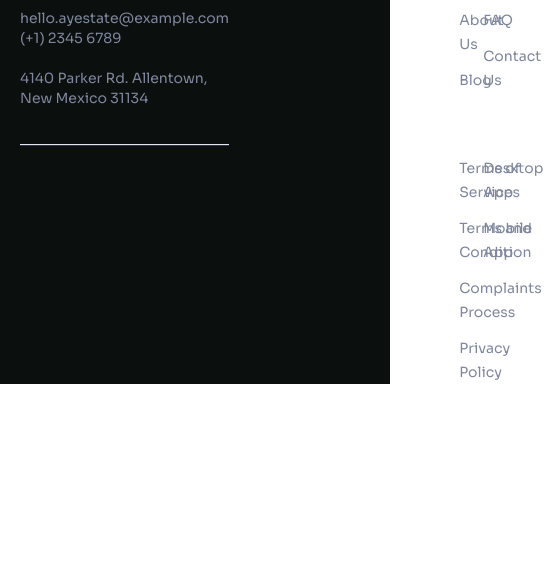
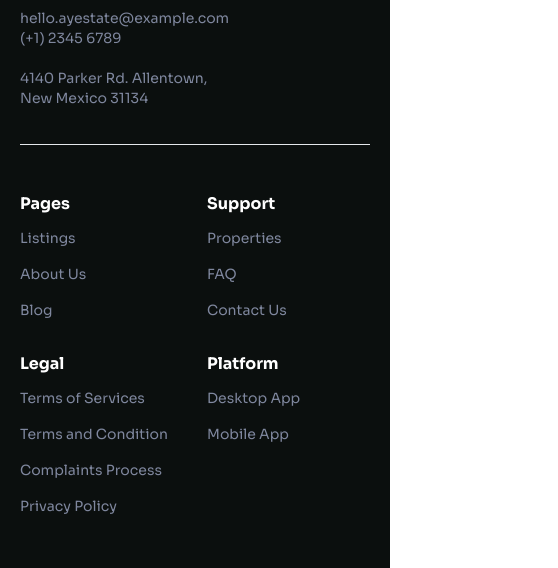
Before and after one commit to JoreinhardS/AyEstate, a website: page public/index.html in a window 390 px wide. Shown: the part 7689-8257 px from the top of the page, 558 px wide, since content can reach past the window. Before the commit the page ends 8073 px from the top, so only its background shows below. Drawn offline with nearby package versions, Linux system fonts and the light colour scheme.

Commit message:
third commit

```diff
--- a/public/index.html
+++ b/public/index.html
@@ -330,7 +330,7 @@
 
     <!-- Footer Section -->
     <footer class="bg-black text-white">
-        <div class="container mx-auto px-5 pt-[50px] lg:pt-[100px] flex gap-[230px]">
+        <div class="container mx-auto px-5 py-[50px] lg:pt-[100px] lg:pb-8 flex flex-col lg:flex-row lg:gap-[230px]">
             <div class="flex flex-col gap-5 lg:gap-6">
                 <div>
                     <a href="#" class="logo text-playball text-3xl font-normal">AyEstate</a>
@@ -339,29 +339,29 @@
                     (+1) 2345 6789</div>
                 <div class="text-[#7F879E] font-normal lg:font-medium text-sm2 lg:text-base leading-5 lg:leading-8">4140 Parker Rd. Allentown, <br>
                     New Mexico 31134</div>
-                <hr class="lg:hidden h-0.5 bg-[#2E334B] my-4 w-full">
+                <hr class="lg:hidden h-0.5 bg-[##7F879E] my-4 w-full">
             </div>
-            <div class="grid grid-cols-2 gap-x-6 gap-y-8 lg:gap-x-20 lg:grid-cols-4">
-                <div class="flex flex-col gap-3 w-fit">
+            <div class="grid grid-cols-2 gap-x-6 gap-y-8 mt-8 lg:mt-0 lg:gap-x-20 lg:grid-cols-4">
+                <div class="flex flex-col gap-3 w-full">
                     <h1 class="text-white lg:mb-8 font-bold lg:font-semibold text-sm lg:text-base leading-5 lg:leading-6">Pages</h1>
                     <p class="text-[#7F879E] font-normal lg:font-medium text-sm2 lg:text-base leading-6 lg:leading-8">Listings</p>
                     <p class="text-[#7F879E] font-normal lg:font-medium text-sm2 lg:text-base leading-6 lg:leading-8">About Us</p>
                     <p class="text-[#7F879E] font-normal lg:font-medium text-sm2 lg:text-base leading-6 lg:leading-8">Blog</p>
                 </div>
-                <div class="flex flex-col gap-3 w-fit">
+                <div class="flex flex-col gap-3 w-full">
                     <h1 class="text-white lg:mb-8 font-bold lg:font-semibold text-sm lg:text-base leading-5 lg:leading-6">Support</h1>
                     <p class="text-[#7F879E] font-normal lg:font-medium text-sm2 lg:text-base leading-6 lg:leading-8">Properties</p>
                     <p class="text-[#7F879E] font-normal lg:font-medium text-sm2 lg:text-base leading-6 lg:leading-8">FAQ</p>
                     <p class="text-[#7F879E] font-normal lg:font-medium text-sm2 lg:text-base leading-6 lg:leading-8">Contact Us</p>
                 </div>
-                <div class="flex flex-col gap-3 w-fit">
+                <div class="flex flex-col gap-3 w-full">
                     <h1 class="text-white lg:mb-8 font-bold lg:font-semibold text-sm lg:text-base leading-5 lg:leading-6">Legal</h1>
                     <p class="text-[#7F879E] font-normal lg:font-medium text-sm2 lg:text-base leading-6 lg:leading-8">Terms of Services</p>
                     <p class="text-[#7F879E] font-normal lg:font-medium text-sm2 lg:text-base leading-6 lg:leading-8">Terms and Condition</p>
                     <p class="text-[#7F879E] font-normal lg:font-medium text-sm2 lg:text-base leading-6 lg:leading-8">Complaints Process</p>
                     <p class="text-[#7F879E] font-normal lg:font-medium text-sm2 lg:text-base leading-6 lg:leading-8">Privacy Policy</p>
                 </div>
-                <div class="flex flex-col gap-3 w-fit">
+                <div class="flex flex-col gap-3 w-full">
                     <h1 class="text-white lg:mb-8 font-bold lg:font-semibold text-sm lg:text-base leading-5 lg:leading-6">Platform</h1>
                     <p class="text-[#7F879E] font-normal lg:font-medium text-sm2 lg:text-base leading-6 lg:leading-8">Desktop App</p>
                     <p class="text-[#7F879E] font-normal lg:font-medium text-sm2 lg:text-base leading-6 lg:leading-8">Mobile App</p>
```
Also changed, not shown: public/output.css.
